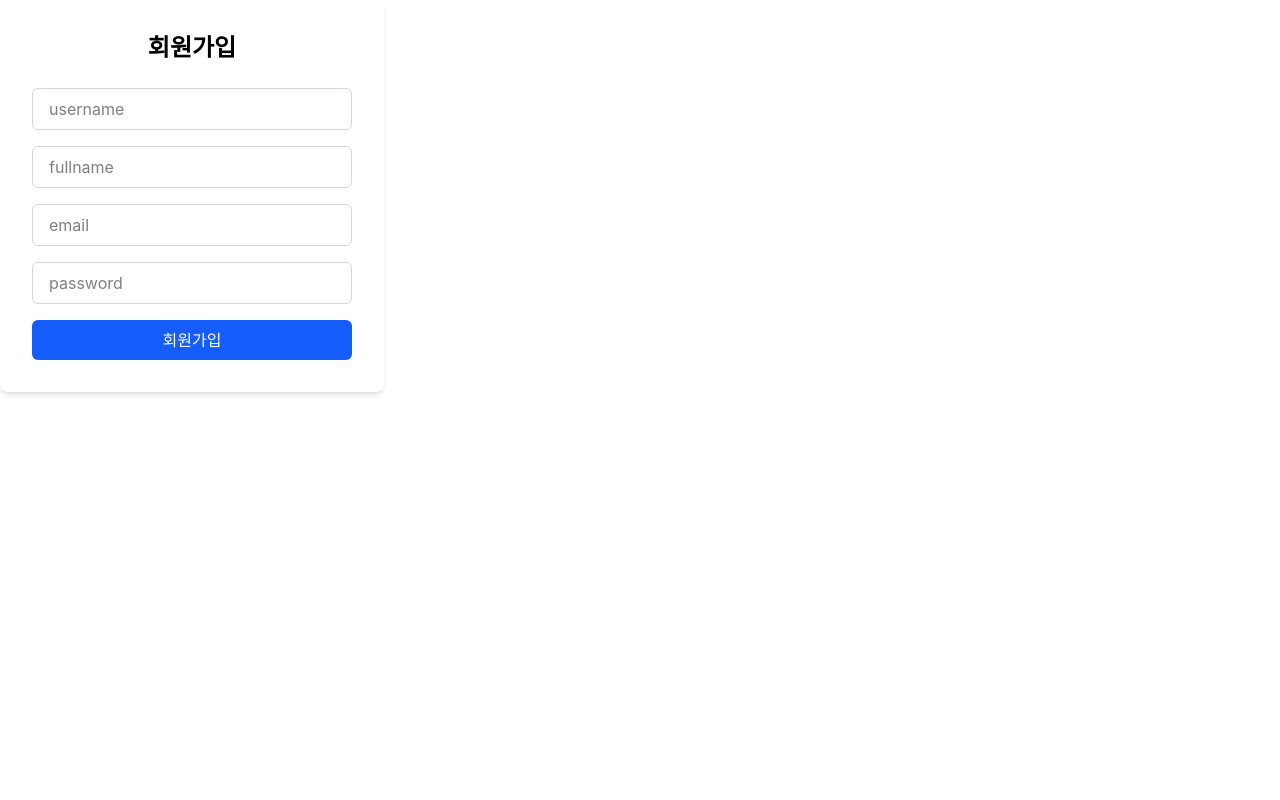
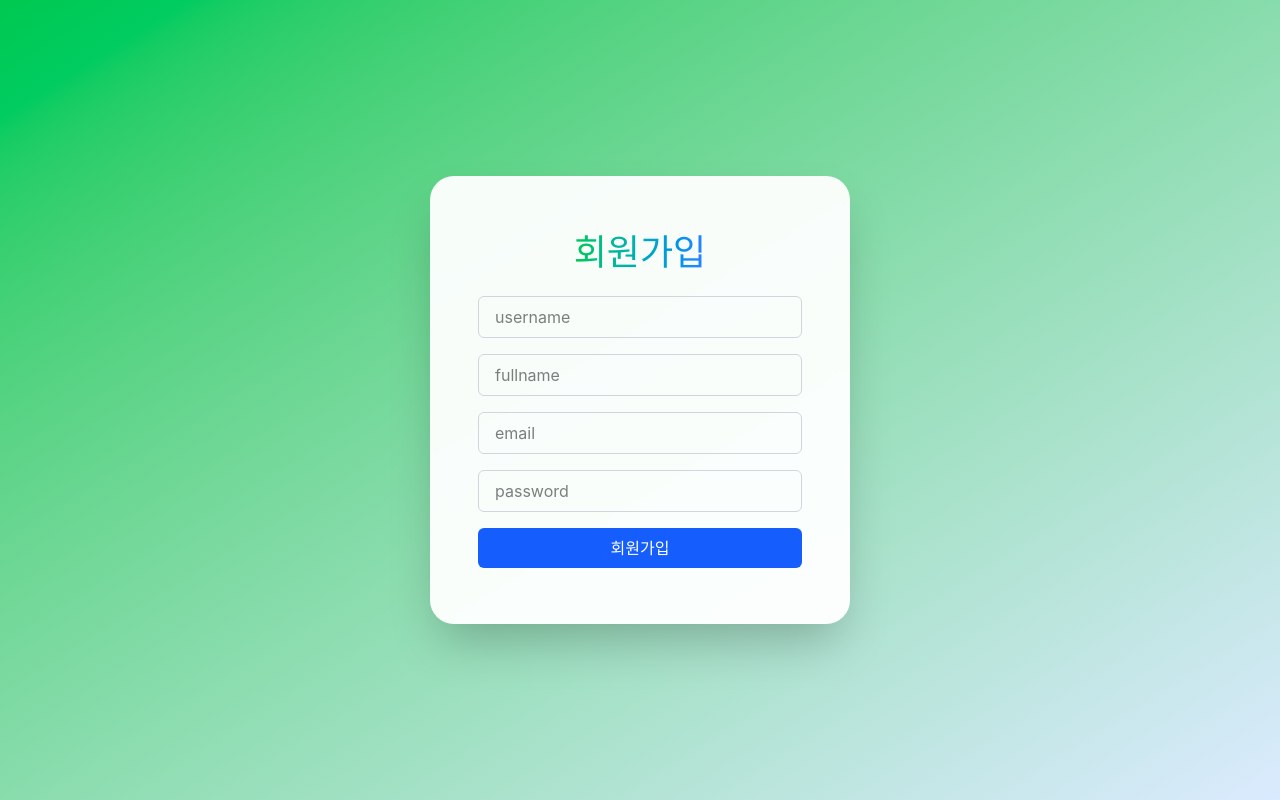
Before and after one commit to crado00/playlist_app, a React (Vite) app in the folder music-playlist-frontend/: page /signup in a window 1280 px wide. Built offline with nearby package versions, Linux system fonts and the light colour scheme; no server answers.

Commit message:
회원가입 화면 디자인 추가

```diff
--- a/music-playlist-frontend/src/pages/signup.jsx
+++ b/music-playlist-frontend/src/pages/signup.jsx
@@ -37,8 +37,14 @@ function Signup() {
 
 
   return (
-    <div className="bg-white p-8 rounded-lg shadow-md w-full max-w-sm">
-      <h2 className="text-2xl font-bold mb-6 text-center">회원가입</h2>
+    <div className="min-h-screen flex flex-col justify-center items-center bg-gradient-to-br from-green-500 to-blue-100">
+      <div className="max-w-[420px] space-y-6 my-12">
+        <div className="bg-white/95 backdrop-blur-sm rounded-3xl shadow-2xl px-12 py-14">
+          <h1 className="text-center mb-6">
+            <span className="text-4xl bg-gradient-to-r from-green-500 to-blue-500 bg-clip-text text-transparent">
+              회원가입
+            </span>
+          </h1>
       <form onSubmit={handleSubmit} className="space-y-4">
           <input
           type="text"
@@ -82,7 +88,10 @@ function Signup() {
         >
           회원가입
         </button>
+
       </form>
+        </div>
+      </div>
     </div>
   );
 }
```
